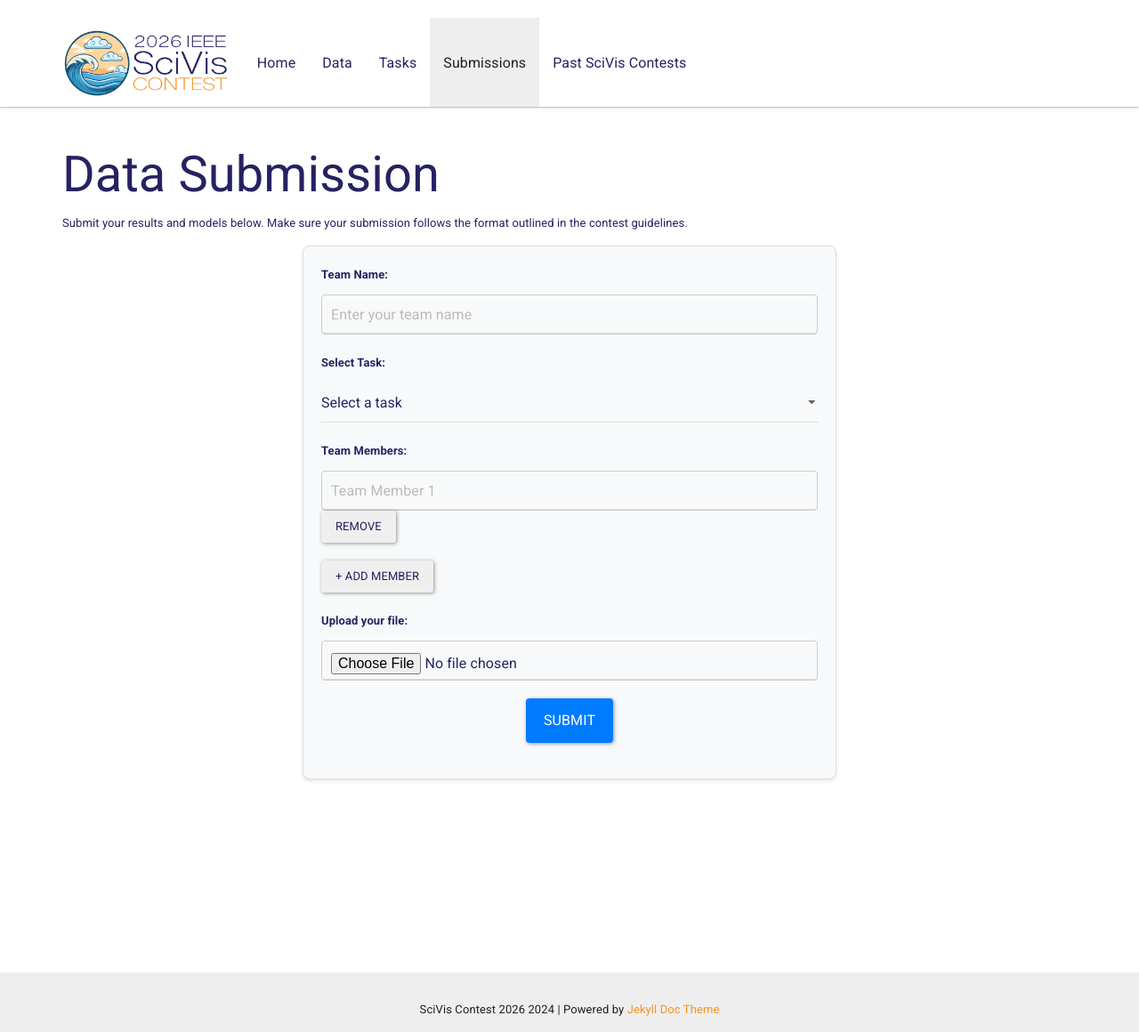
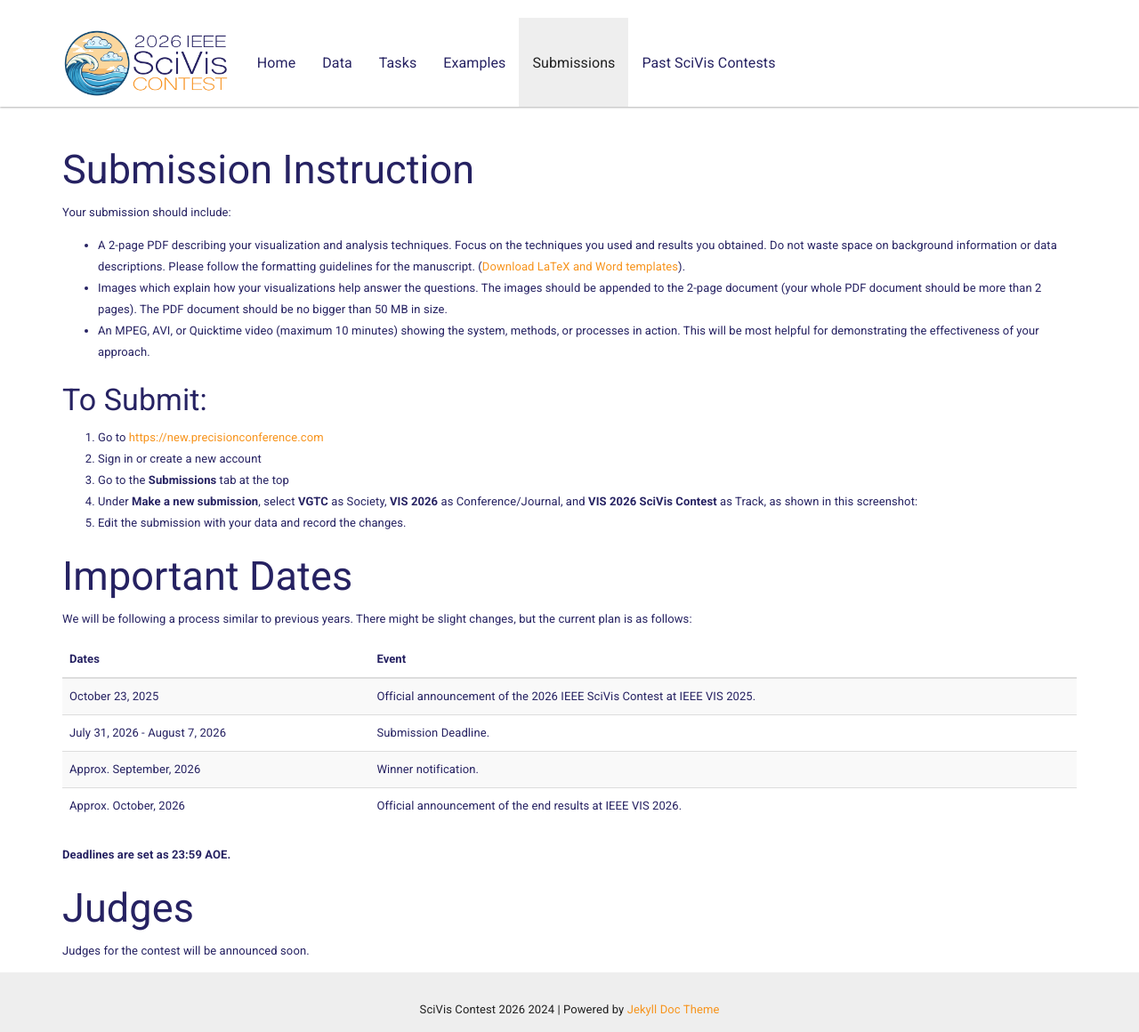
Before and after one commit to sciviscontest2026/sciviscontest2026.github.io, a Jekyll site: the page built from pages/submission.md, in a window 1280 px wide and 1160 px high. Shown: the whole window at 89% size. Built offline with Jekyll 4.4.1, drawn with Linux system fonts in a browser that asks for light colours.

Commit message:
add examples

```diff
--- a/_includes/topnav.html
+++ b/_includes/topnav.html
@@ -16,6 +16,7 @@
                 <li {% if page.sectionid=='home' %} class="active" {% endif %}><a href="{{ site.baseurl }}/home/" >Home</a></li>
                 <li {% if page.sectionid=='data' %} class="active" {% endif %}><a href="{{ site.baseurl }}/data/">Data</a></li>
                 <li {% if page.sectionid=='tasks' %} class="active" {% endif %}><a href="{{ site.baseurl }}/tasks/">Tasks</a></li>
+                <li {% if page.sectionid=='examples' %} class="active" {% endif %}><a href="{{ site.baseurl }}/examples/">Examples</a></li>
                 <li {% if page.sectionid=='submission' %} class="active" {% endif %}><a href="{{ site.baseurl }}/submission/">Submissions</a></li>
                 <li {% if page.sectionid=='pastcontests' %} class="active" {% endif %}><a href="{{ site.baseurl }}/pastcontests/">Past SciVis Contests</a></li>
             </ul>
--- a/pages/submission.md
+++ b/pages/submission.md
@@ -6,73 +6,56 @@
 ---
 
 <div class="container">
-    <h1>Data Submission</h1>
-    <p>Submit your results and models below. Make sure your submission follows the format outlined in the contest guidelines.</p>
+    <!-- <h1>Submission</h1> -->
+    <h2>Submission Instruction</h2>
+    <p>Your submission should include:</p>
+    <ul>
+        <li>A 2-page PDF describing your visualization and analysis techniques. Focus on the techniques you used and results you obtained. Do not waste space on background information or data descriptions. Please follow the formatting guidelines for the manuscript. (<a href="https://www.github.com">Download LaTeX and Word templates</a>).</li>
+        <li>Images which explain how your visualizations help answer the questions. The images should be appended to the 2-page document (your whole PDF document should be more than 2 pages). The PDF document should be no bigger than 50 MB in size.</li>
+        <li>An MPEG, AVI, or Quicktime video (maximum 10 minutes) showing the system, methods, or processes in action. This will be most helpful for demonstrating the effectiveness of your approach.</li>
+    </ul>
 
-    <form action="http://sci-visus.github.io/sciviscontest2026" method="post" enctype="multipart/form-data" class="submission-form">
-        <div class="form-group">
-            <label for="teamname">Team Name:</label>
-            <input type="text" id="teamname" name="teamname" class="form-control" placeholder="Enter your team name" required>
-        </div>
+    <h3>To Submit:</h3>
+    <ol>
+        <li>Go to <a href="https://new.precisionconference.com">https://new.precisionconference.com</a></li>
+        <li>Sign in or create a new account</li>
+        <li>Go to the <strong>Submissions</strong> tab at the top</li>
+        <li>Under <strong>Make a new submission</strong>, select <strong>VGTC</strong> as Society, <strong>VIS 2026</strong> as Conference/Journal, and <strong>VIS 2026 SciVis Contest</strong> as Track, as shown in this screenshot:</li>
+        <li>Edit the submission with your data and record the changes.</li>
+    </ol>
+    <!-- <img src="{{ "/assets/img/submission-screenshot.png" | relative_url }}" alt="Submission Selection Screenshot" class="img-responsive"> -->
 
-        <div class="form-group">
-            <label for="task">Select Task:</label>
-            <select id="task" name="task" class="form-control" required>
-                <option value="" disabled selected>Select a task</option>
-                <option value="1">Task 1: Predicting Ocean Currents</option>
-                <option value="2">Task 2: Storm Prediction</option>
-                <option value="3">Task 3: Climate Change Impact Analysis</option>
-            </select>
-        </div>
+    <h2>Important Dates</h2>
+    <p>We will be following a process similar to previous years. There might be slight changes, but the current plan is as follows:</p>
 
-        <!-- Team Members -->
-        <div class="form-group">
-            <label for="members">Team Members:</label>
-            <div id="team-members">
-                <div class="team-member" id="member1">
-                    <input type="text" name="member1" class="form-control" placeholder="Team Member 1" required>
-                    <button type="button" class="btn remove-member-btn" onclick="removeMember(1)">Remove</button>
-                </div>
-            </div>
-            <button type="button" id="add-member" class="btn btn-secondary">+ Add Member</button>
-        </div>
+    <table class="table table-striped">
+        <thead>
+            <tr>
+                <th>Dates</th>
+                <th>Event</th>
+            </tr>
+        </thead>
+        <tbody>
+            <tr>
+                <td>October 23, 2025</td>
+                <td>Official announcement of the 2026 IEEE SciVis Contest at IEEE VIS 2025.</td>
+            </tr>
+            <tr>
+                <td>July 31, 2026 - August 7, 2026</td>
+                <td>Submission Deadline.</td>
+            </tr>
+            <tr>
+                <td>Approx. September, 2026</td>
+                <td>Winner notification.</td>
+            </tr>
+            <tr>
+                <td>Approx. October, 2026</td>
+                <td>Official announcement of the end results at IEEE VIS 2026.</td>
+            </tr>
+        </tbody>
+    </table>
+    <p><strong>Deadlines are set as 23:59 AOE.</strong></p>
 
-        <div class="form-group">
-            <label for="submission">Upload your file:</label>
-            <input type="file" id="submission" name="submission" class="form-control file-input" required>
-        </div>
-
-        <div class="form-group text-center">
-            <input type="submit" value="Submit" class="btn btn-primary">
-        </div>
-    </form>
+    <h2>Judges</h2>
+    <p>Judges for the contest will be announced soon.</p>
 </div>
-
-<script>
-let memberCount = 1;
-
-document.getElementById('add-member').addEventListener('click', function() {
-    if (memberCount < 6) {
-        memberCount++;
-        let newMemberField = document.createElement('div');
-        newMemberField.classList.add('team-member');
-        newMemberField.setAttribute('id', `member${memberCount}`);
-        newMemberField.innerHTML = `
-            <input type="text" name="member${memberCount}" class="form-control" placeholder="Team Member ${memberCount}" required>
-            <button type="button" class="btn remove-member-btn" onclick="removeMember(${memberCount})">Remove</button>`;
-        document.getElementById('team-members').appendChild(newMemberField);
-    }
-
-    if (memberCount === 6) {
-        document.getElementById('add-member').style.display = 'none';
-    }
-});
-
-function removeMember(id) {
-    if (memberCount > 1) {
-        document.getElementById(`member${id}`).remove();
-        memberCount--;
-        document.getElementById('add-member').style.display = 'inline-block';
-    }
-}
-</script>
```
Also changed, not shown: data/index.md (+8 -7 lines), pages/data.md (deleted, +0 -34 lines), pages/examples.md (added, +64 -0 lines), _layouts/submission.html (deleted).
